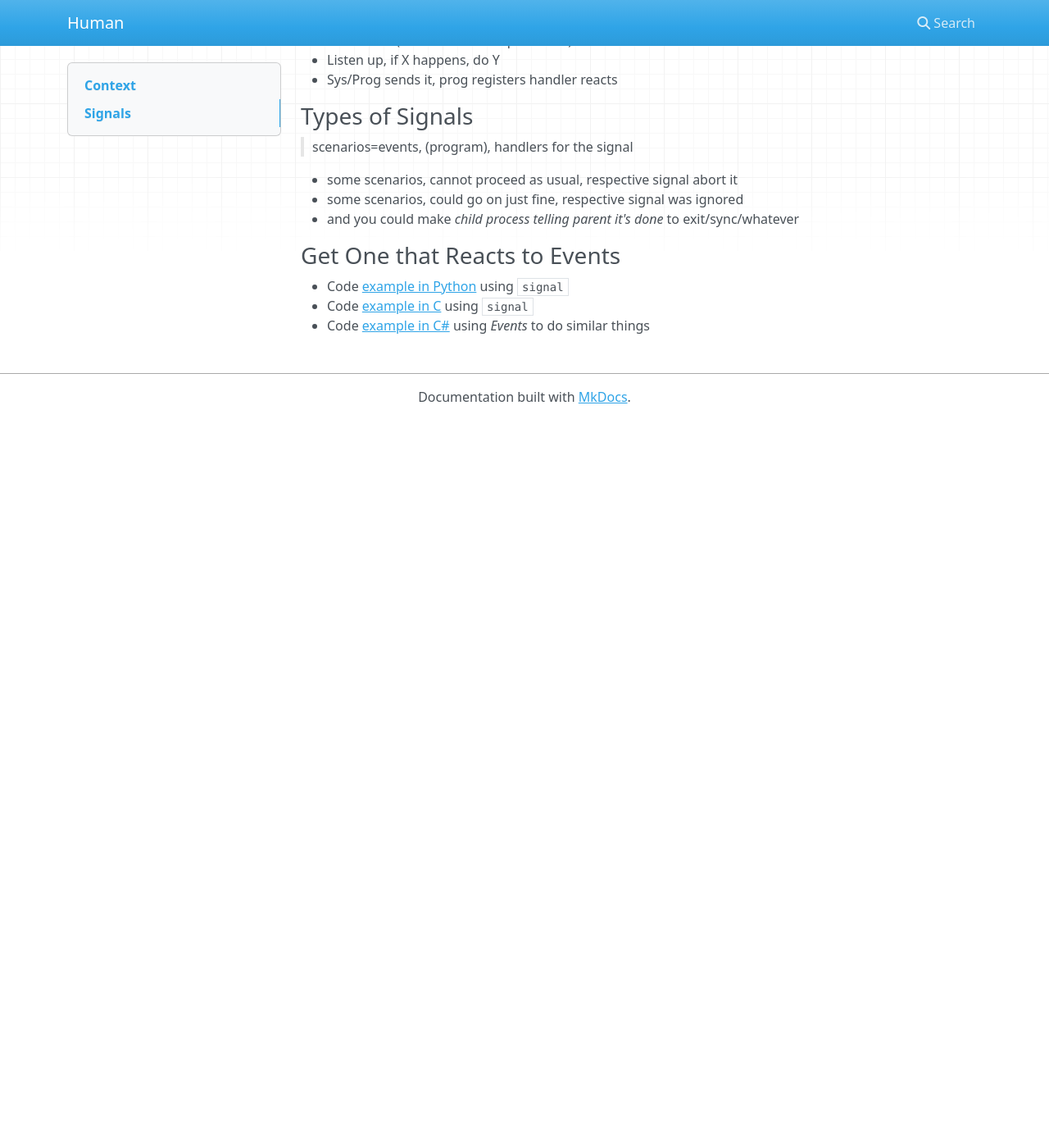
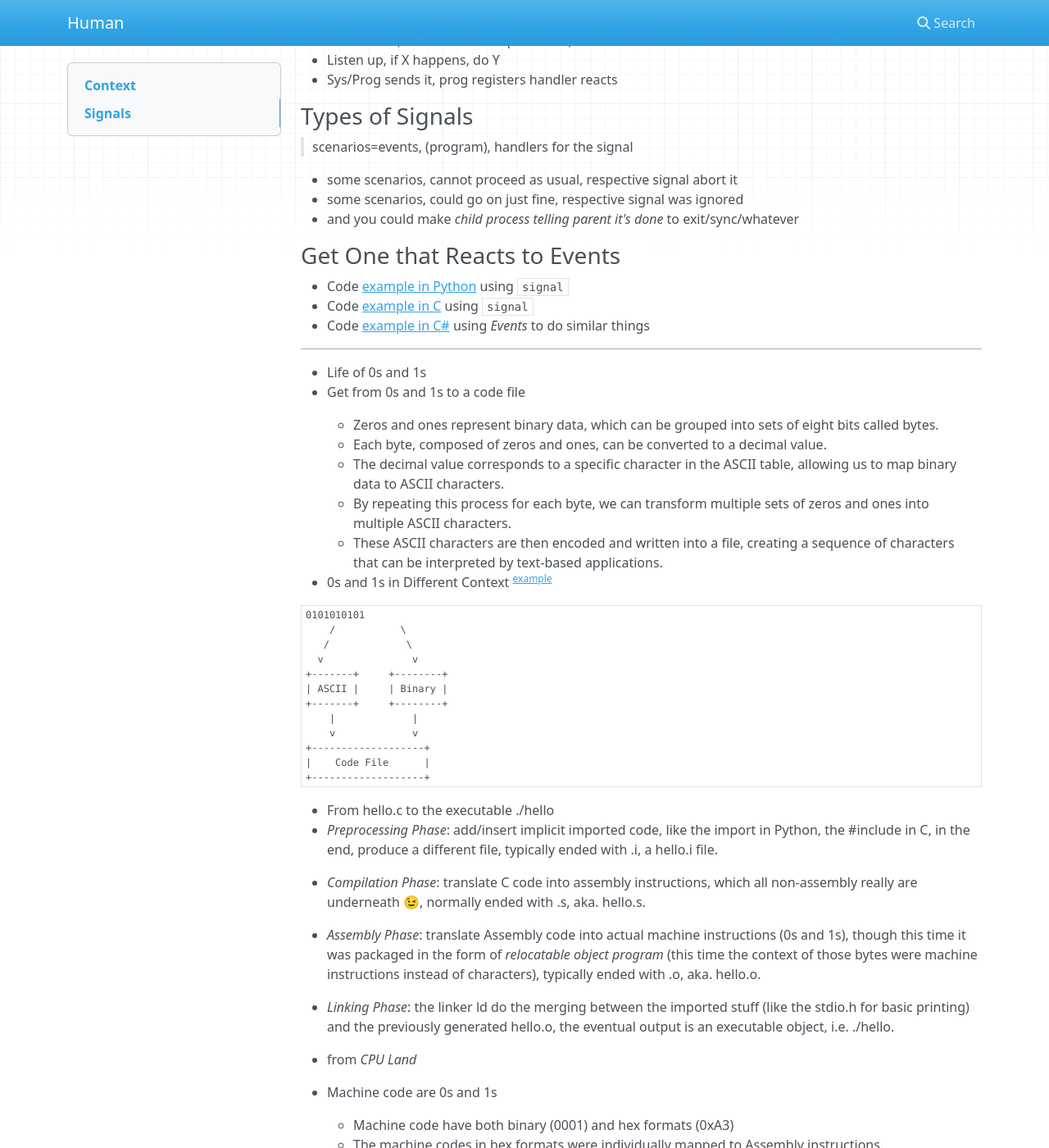
Before and after one commit to codingEzio/codingEzio.github.io, an MkDocs documentation site: the page built from docs/hands-on/core-operatingsystem.md, in a window 1280 px wide and 1400 px high, scrolled down 270 px. Shown: the whole window at 82% size. Built offline with MkDocs 1.6.1, drawn with Linux system fonts in a browser that asks for light colours; nearby versions of some CDN libraries; before the commit the page ends 900 px from its top, so only the background shows below that; some of the changed text lies outside the part shown.

Commit message:
feat: old notes migrated from elsewhere WIP notes on Operating System

````diff
--- a/docs/hands-on/core-operatingsystem.md
+++ b/docs/hands-on/core-operatingsystem.md
@@ -28,3 +28,58 @@
 - Code [example in Python](https://github.com/codingEzio/codingezio.github.io/blob/master/hands-on/mock-signal.py) using `signal`
 - Code [example in C](https://github.com/codingEzio/codingezio.github.io/blob/master/hands-on/mock-signal.c) using `signal`
 - Code [example in C#](https://github.com/codingEzio/codingezio.github.io/blob/master/hands-on/mock-signal-with-event.cs) using *Events* to do similar things
+
+-----
+
+- Life of 0s and 1s
+  - Get from 0s and 1s to a code file
+    - Zeros and ones represent binary data, which can be grouped into sets of eight bits called bytes.
+    - Each byte, composed of zeros and ones, can be converted to a decimal value.
+    - The decimal value corresponds to a specific character in the ASCII table, allowing us to map binary data to ASCII characters.
+    - By repeating this process for each byte, we can transform multiple sets of zeros and ones into multiple ASCII characters.
+    - These ASCII characters are then encoded and written into a file, creating a sequence of characters that can be interpreted by text-based applications.
+
+  - 0s and 1s in Different Context <sup>[example](https://poe.com/s/JioudqEtMjMAKsu9BFa1)</sup>
+
+```asciidoc
+0101010101
+    /           \
+   /             \
+  v               v
++-------+     +--------+
+| ASCII |     | Binary |
++-------+     +--------+
+    |             |
+    v             v
++-------------------+
+|    Code File      |
++-------------------+
+```
+
+- From hello.c to the executable ./hello
+  - *Preprocessing Phase*: add/insert implicit imported code, like the import in Python, the \#include in C, in the end, produce a different file, typically ended with .i, a hello.i file.
+
+  - *Compilation Phase*: translate C code into assembly instructions, which all non-assembly really are underneath 😉, normally ended with .s, aka. hello.s.
+
+  - *Assembly Phase*: translate Assembly code into actual machine instructions (0s and 1s), though this time it was packaged in the form of *relocatable object program* (this time the context of those bytes were machine instructions instead of characters), typically ended with .o, aka. hello.o.
+
+  - *Linking Phase*: the linker ld do the merging between the imported stuff (like the stdio.h for basic printing) and the previously generated hello.o, the eventual output is an executable object, i.e. ./hello.
+
+- from *CPU Land*
+  - Machine code are 0s and 1s
+    - Machine code have both binary (0001) and hex formats (0xA3)
+    - The machine codes in hex formats were individually mapped to Assembly instructions.
+
+  - Different CPUs hold different architectures
+  - Different architectures diff in the mappings between the hex (machine) code and (assembly) instructions.
+  - Things like ADD, SUB were called as OPCODE
+
+  - One CPU can only hold one architecture
+  - One CPU can do emulation and/or translations more than the architecture of its own (like how you run x86 apps on Apple M3 machines via the *Rosetta 2* translation layers)
+
+  - Machine instructions were loaded onto RAM
+    - Machine instructions were ran via CPU executing instructions loaded onto RAM
+    - Machine instructions can only be ran when loading onto RAM
+
+  - RAM acts like a workspace for CPU, which holds data and instructions, ready for access
+  - RAM is like a book with multiple pages, that you find data via something like *PageA :: LINE 19 :: POS 2:10*
````
